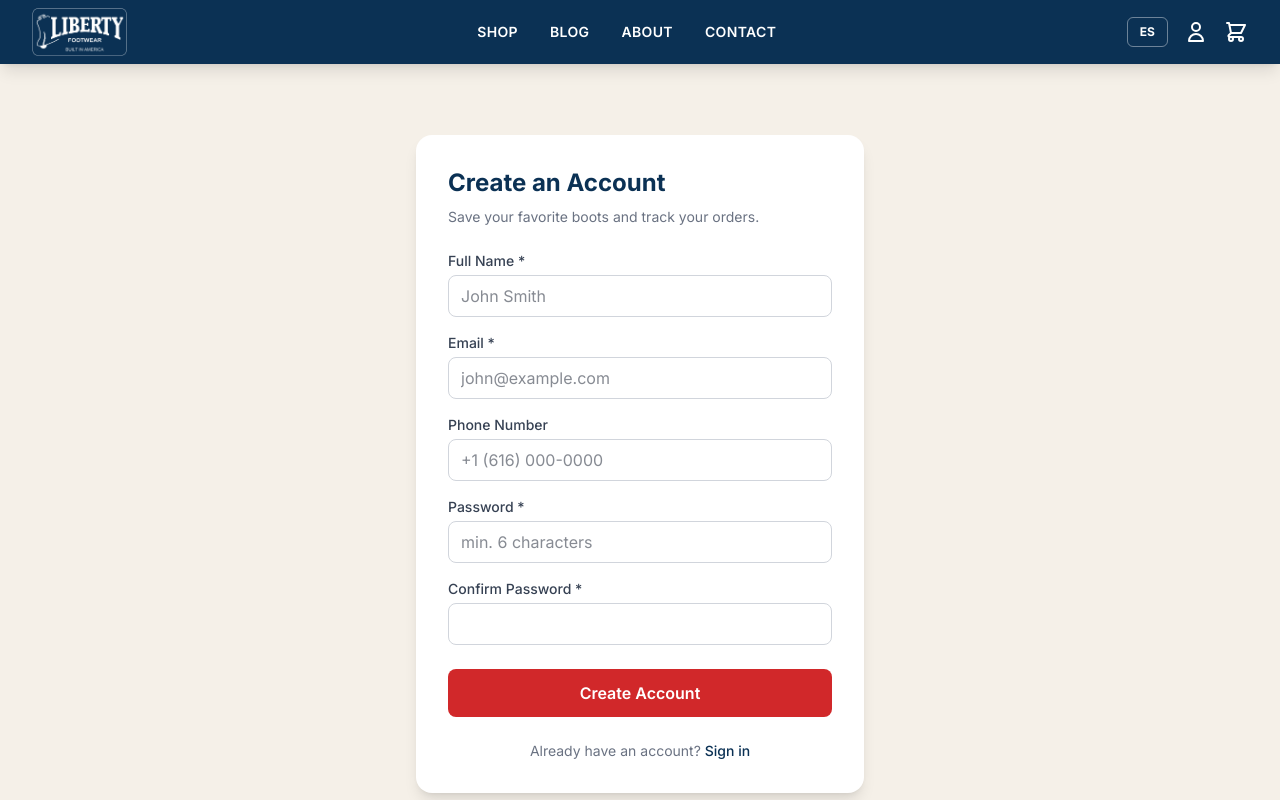
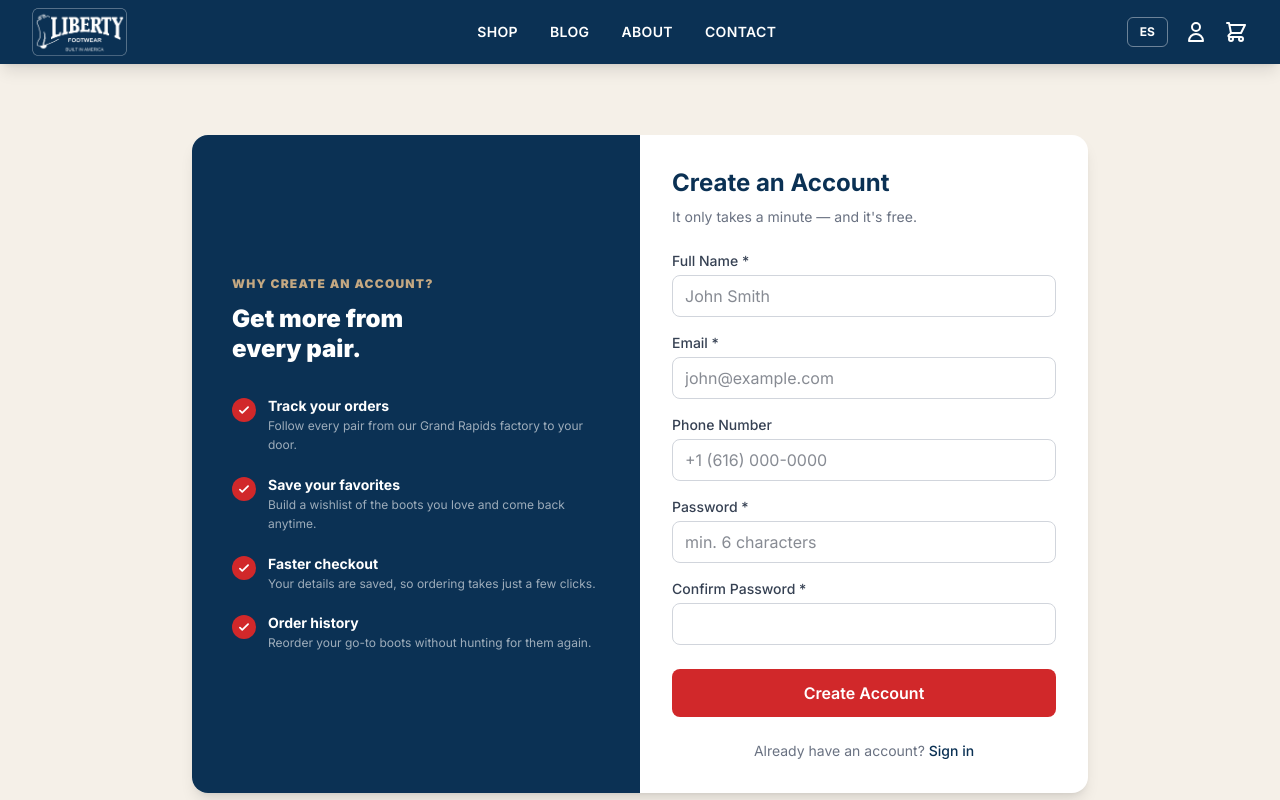
Before and after one commit to LibertyFootwear/liberty-footwear, a Next.js app: page /account/register in a window 1280 px wide. Shown: the top 800 px of the page. Built offline with nearby package versions, Linux system fonts and the light colour scheme; no server answers.

Commit message:
Registrace: panel s vyhodami uctu (track orders, favorites, faster checkout, history)

```diff
--- a/src/app/account/register/page.tsx
+++ b/src/app/account/register/page.tsx
@@ -3,6 +3,13 @@ import { useState } from "react";
 import { useRouter } from "next/navigation";
 import Link from "next/link";
 import { useAuth } from "@/context/AuthContext";
+
+const BENEFITS = [
+  { title: "Track your orders", body: "Follow every pair from our Grand Rapids factory to your door." },
+  { title: "Save your favorites", body: "Build a wishlist of the boots you love and come back anytime." },
+  { title: "Faster checkout", body: "Your details are saved, so ordering takes just a few clicks." },
+  { title: "Order history", body: "Reorder your go-to boots without hunting for them again." },
+];
 
 export default function RegisterPage() {
   const router = useRouter();
@@ -34,9 +41,32 @@ export default function RegisterPage() {
 
   return (
     <main className="min-h-screen bg-cream flex items-center justify-center px-4 py-16">
-      <div className="bg-white rounded-2xl shadow-lg w-full max-w-md p-8">
+      <div className="bg-white rounded-2xl shadow-lg w-full max-w-4xl overflow-hidden grid md:grid-cols-2">
+        {/* Benefits panel */}
+        <div className="bg-navy text-white p-8 lg:p-10 flex flex-col justify-center">
+          <p className="text-tan text-xs font-black tracking-widest uppercase mb-3">Why create an account?</p>
+          <h2 className="text-2xl font-black leading-tight mb-8">Get more from<br />every pair.</h2>
+          <ul className="space-y-5">
+            {BENEFITS.map((b) => (
+              <li key={b.title} className="flex gap-3">
+                <span className="mt-0.5 flex-shrink-0 w-6 h-6 rounded-full bg-red flex items-center justify-center">
+                  <svg className="w-3.5 h-3.5 text-white" fill="none" viewBox="0 0 24 24" stroke="currentColor" strokeWidth={3}>
+                    <path strokeLinecap="round" strokeLinejoin="round" d="M5 13l4 4L19 7" />
+                  </svg>
+                </span>
+                <div>
+                  <p className="font-bold text-sm">{b.title}</p>
+                  <p className="text-white/60 text-xs leading-relaxed">{b.body}</p>
+                </div>
+              </li>
+            ))}
+          </ul>
+        </div>
+
+        {/* Form */}
+        <div className="p-8">
         <h1 className="text-2xl font-bold text-navy mb-2">Create an Account</h1>
-        <p className="text-gray-500 mb-6 text-sm">Save your favorite boots and track your orders.</p>
+        <p className="text-gray-500 mb-6 text-sm">It only takes a minute — and it's free.</p>
 
         {error && <p className="bg-red-50 text-red-700 rounded-lg px-4 py-2 mb-4 text-sm">{error}</p>}
 
@@ -94,6 +124,7 @@ export default function RegisterPage() {
             Sign in
           </Link>
         </p>
+        </div>
       </div>
     </main>
   );
```
